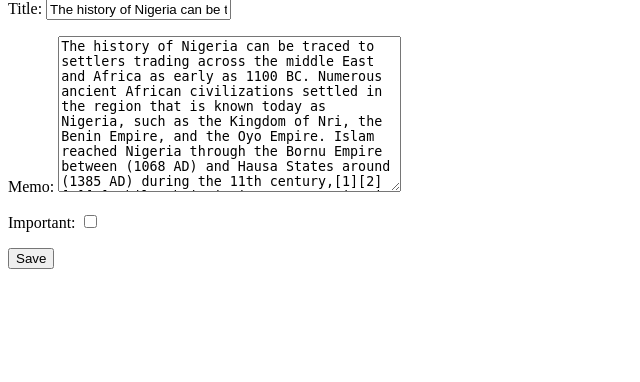
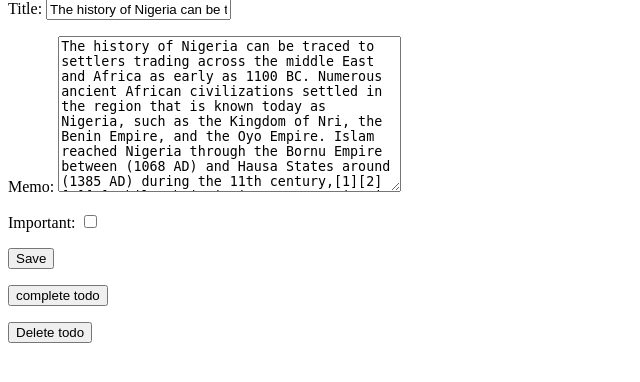
Before and after one commit to ayangzy/django-todo-app, a Django app: page /todo/7 in a window 1280 px wide. Shown: the part 64-446 px from the top of the page, without its empty margins (0-640 px from the left). Run offline with Django 4.2, Linux system fonts and the light colour scheme; a user stored in the database is signed in; data comes from the database, SQL or seed files in the repository; both versions use the stored data as it was after the commit.

Commit message:
add todo completed and delet logic

```diff
--- a/TodoPproject/urls.py
+++ b/TodoPproject/urls.py
@@ -28,4 +28,6 @@ urlpatterns = [
     path('', views.home, name='home'),
     path('create/', views.createtodo, name='createtodo'),
     path('todo/<int:todo_pk>', views.viewtodo, name='viewtodo'),
+    path('todo/<int:todo_pk>/complete', views.completetodo, name='completetodo'),
+    path('todo/<int:todo_pk>/delete', views.deletetodo, name='deletetodo'),
 ]
--- a/todo/templates/todo/viewtodo.html
+++ b/todo/templates/todo/viewtodo.html
@@ -9,4 +9,14 @@
 
     <button type="submit">Save</button>
 </form>
+
+<form method="post" action="{% url 'completetodo'  todo.id %}">
+    {% csrf_token %}
+    <button type="submit">complete todo</button>
+</form>
+
+<form method="post" action="{% url 'deletetodo'  todo.id %}">
+    {% csrf_token %}
+    <button type="submit">Delete todo</button>
+</form>
 {% endblock  %}
--- a/todo/views.py
+++ b/todo/views.py
@@ -3,6 +3,7 @@ from xml.etree.ElementTree import Comment
 from django.shortcuts import render, redirect, get_object_or_404
 from django.contrib.auth.forms import UserCreationForm, AuthenticationForm
 from django.contrib.auth.models import User
+from django.utils import timezone
 
 from todo.models import Todo
 from .forms import TodoForm
@@ -77,12 +78,26 @@ def viewtodo(request, todo_pk):
         return render(request, 'todo/viewtodo.html', {'todo': todo, 'form': form})
     else:
         try:
-            form = TodoForm(request.POST,instance=todo)
+            form = TodoForm(request.POST, instance=todo)
             form.save()
             return redirect('currenttodo')
-        except:ValueError
+        except: ValueError
         return render(request, 'todo/viewtodo.html', {'todo': todo, 'form': form, 'error': 'Bad request'})
 
+
+def completetodo(request, todo_pk):
+    todo = get_object_or_404(Todo, pk=todo_pk, user=request.user)
+    if request.method == 'POST':
+        todo.datecompleted = timezone.now()
+        todo.save()
+        return redirect('currenttodo')
+
+
+def deletetodo(request, todo_pk):
+    todo = get_object_or_404(Todo, pk=todo_pk, user=request.user)
+    if request.method == 'POST':
+        todo.delete()
+        return redirect('currenttodo')
 
 
 def logoutuser(request):
```
Also changed, not shown: db.sqlite3.
